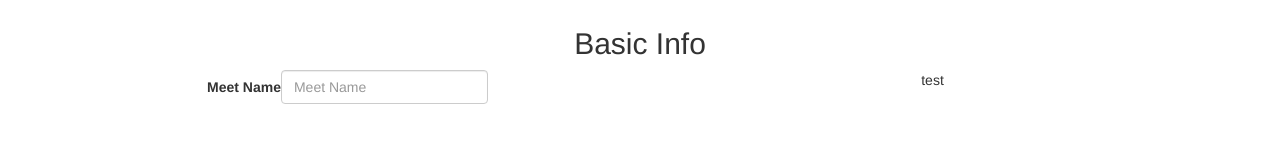
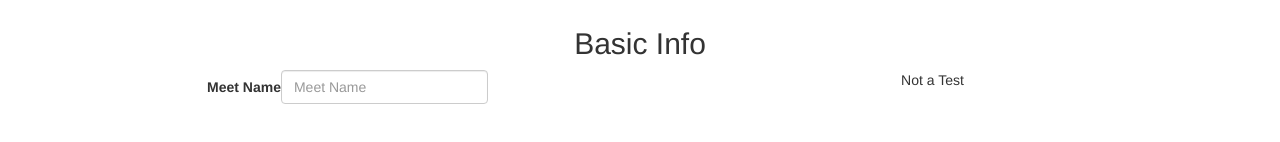
Before and after one commit to Andrew-Casner/angularTest, an Angular app in the folder sportrakker/: page / in a window 1280 px wide. Shown: the part 288-430 px from the top of the page. Built offline with nearby package versions, Linux system fonts and the light colour scheme.

Commit message:
Chenged text feild

```diff
--- a/sportrakker/src/app/new-meet/new-meet.component.html
+++ b/sportrakker/src/app/new-meet/new-meet.component.html
@@ -13,7 +13,7 @@
 			</form>
 		</div>
 		<div class="col-sm-6">
-			<p>test</p>
+			<p>Not a Test</p>
 		</div>
 	</div>
 </div>
```
